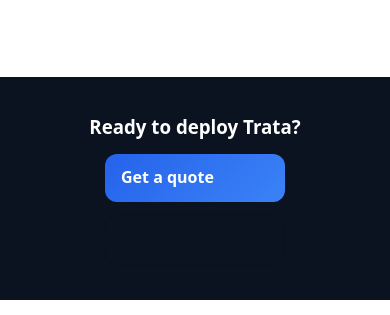
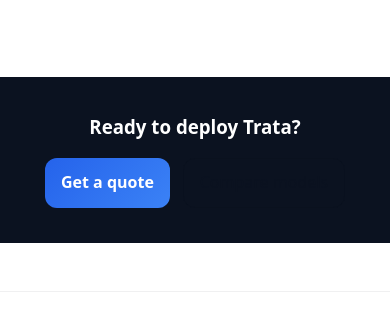
Before and after one commit to Sargunjit5915/Dussat_Website, a plain HTML site: page products/trata.html in a window 390 px wide. Shown: the part 4285-4600 px from the top of the page. Drawn offline with Linux system fonts and the light colour scheme.

Commit message:
Mobile CTA band fix

```diff
--- a/css/styles.css
+++ b/css/styles.css
@@ -525,7 +525,7 @@ header .nav.has-mobile-menu { position: relative; }
     flex-direction: column;
     text-align: center;
     align-items: center;
-    gap: .75rem;
+    /* gap: .75rem; */
   }
   .cta-band__actions{
     display: flex;
@@ -534,8 +534,8 @@ header .nav.has-mobile-menu { position: relative; }
     justify-content: center;
     width: 100%;
   }
-  .cta-band__actions .btn{
+  /* .cta-band__actions .btn{
     min-width: 180px;
-  }
+  } */
   .cta-band h3{ margin: 0; text-wrap: balance; }
 }
```
